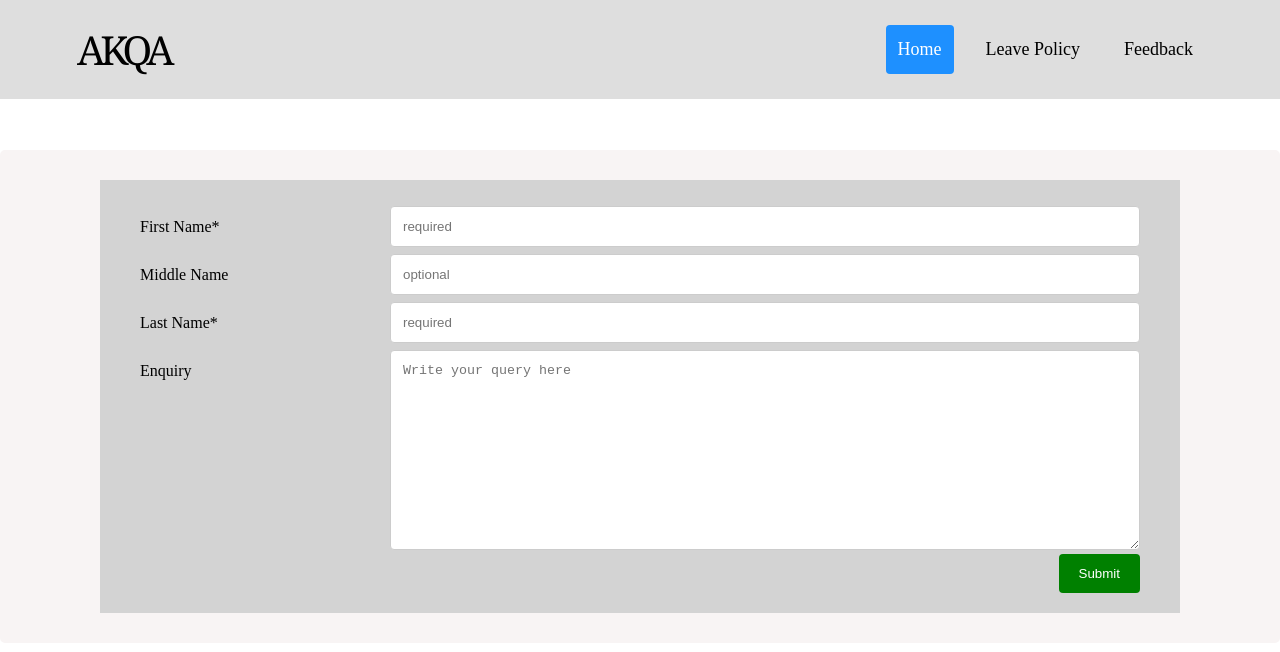
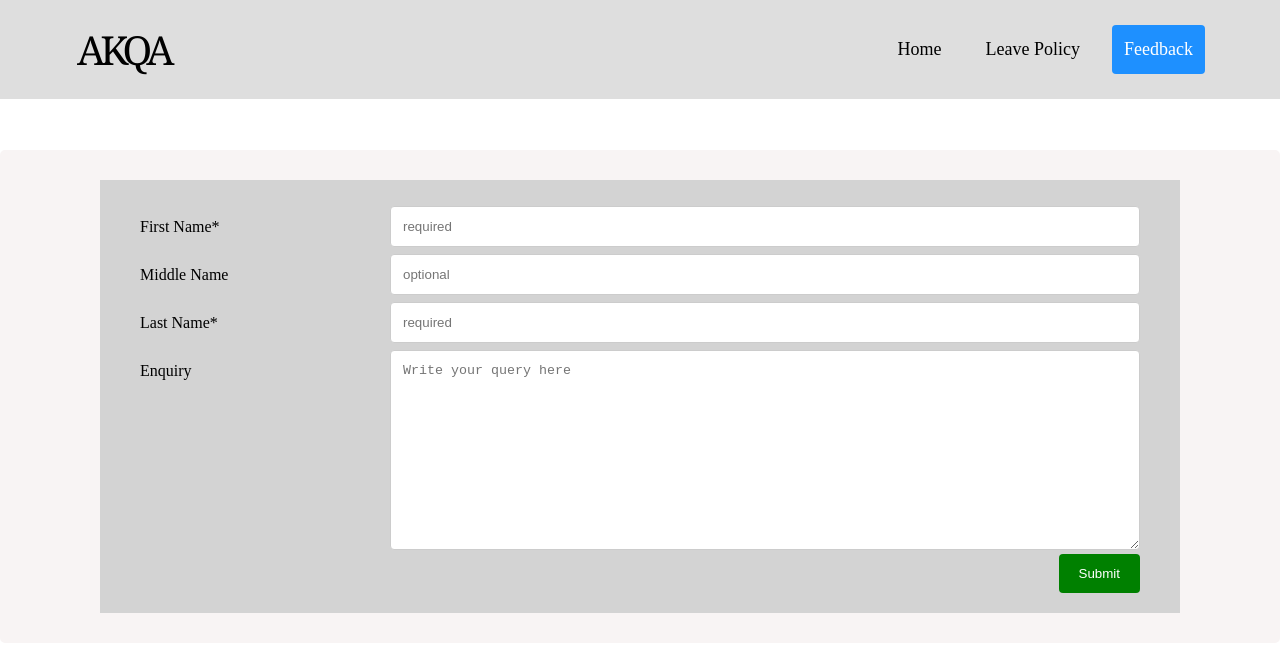
Before and after one commit to VasuGargDev/akqa-holiday-calendar, a plain HTML site: page public/contact.html in a window 1280 px wide. Drawn offline with Linux system fonts and the light colour scheme.

Commit message:
minor updates

```diff
--- a/public/contact.html
+++ b/public/contact.html
@@ -14,9 +14,9 @@
             <span>AKQA</span>
         </a>
          <div id="navbar-right">
-          <a class="active" href="#home">Home</a>
+          <a href="index.html">Home</a>
           <a href="policy.html">Leave Policy</a>
-          <a href="contact.html">Feedback</a>
+          <a class="active"  href="contact.html">Feedback</a>
         </div>
     </div>
 
```
